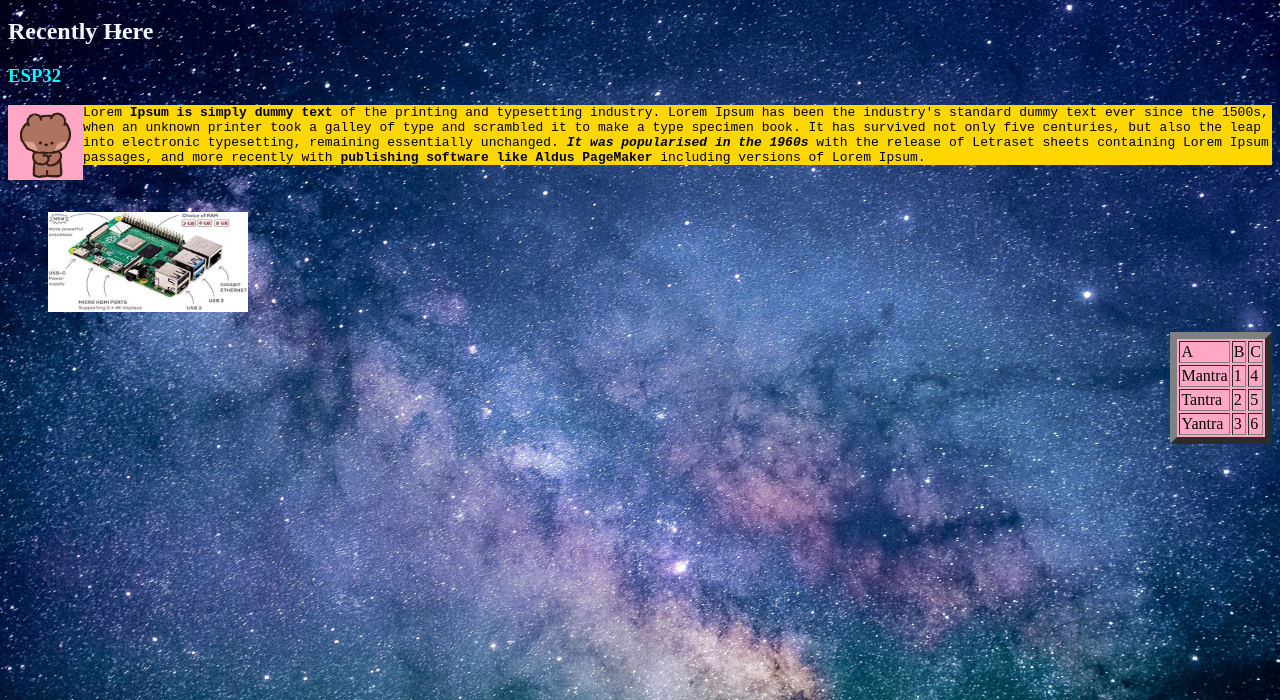
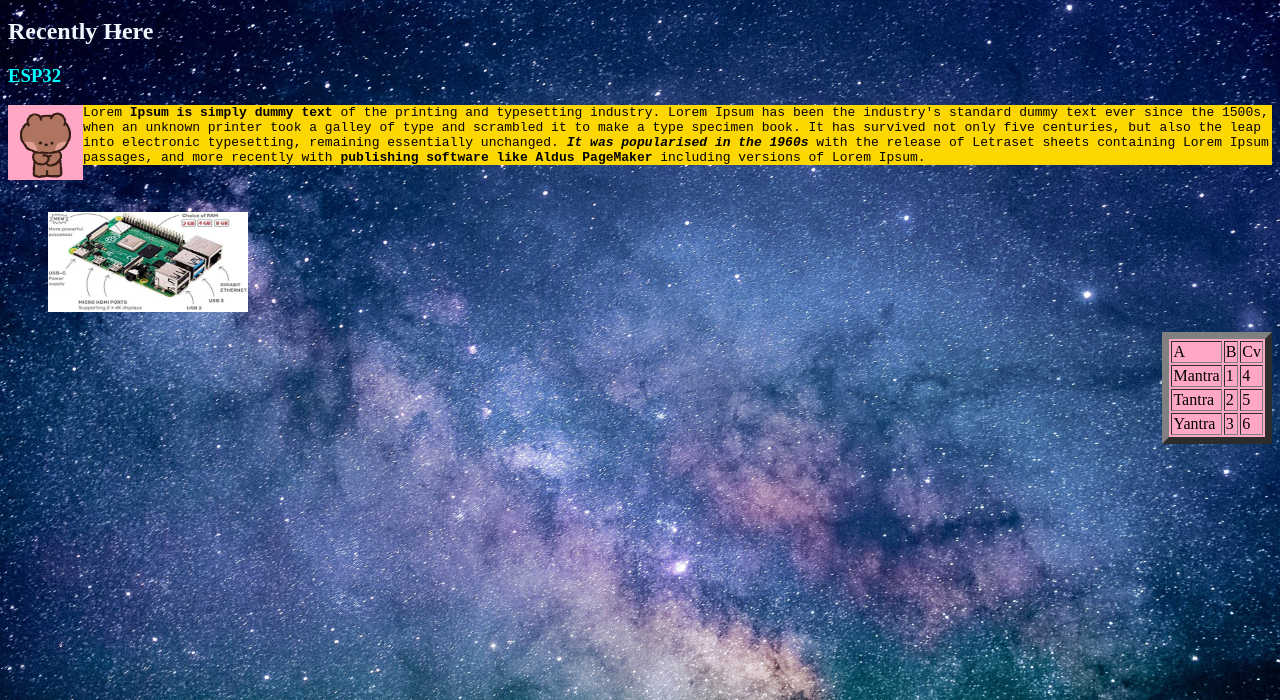
Before and after one commit to sriramaiml/sriramaiml.github.io, a plain HTML site: page index.html in a window 1280 px wide. Shown: the part 100-800 px from the top of the page. Drawn offline with Linux system fonts and the light colour scheme.

Commit message:
Inser Change

```diff
--- a/index.html
+++ b/index.html
@@ -35,7 +35,7 @@
         <tr>
             <td>A</td>
             <td>B</td>
-            <td>C</td>
+            <td>Cv</td>
         </tr>
 
         <tr>
```
